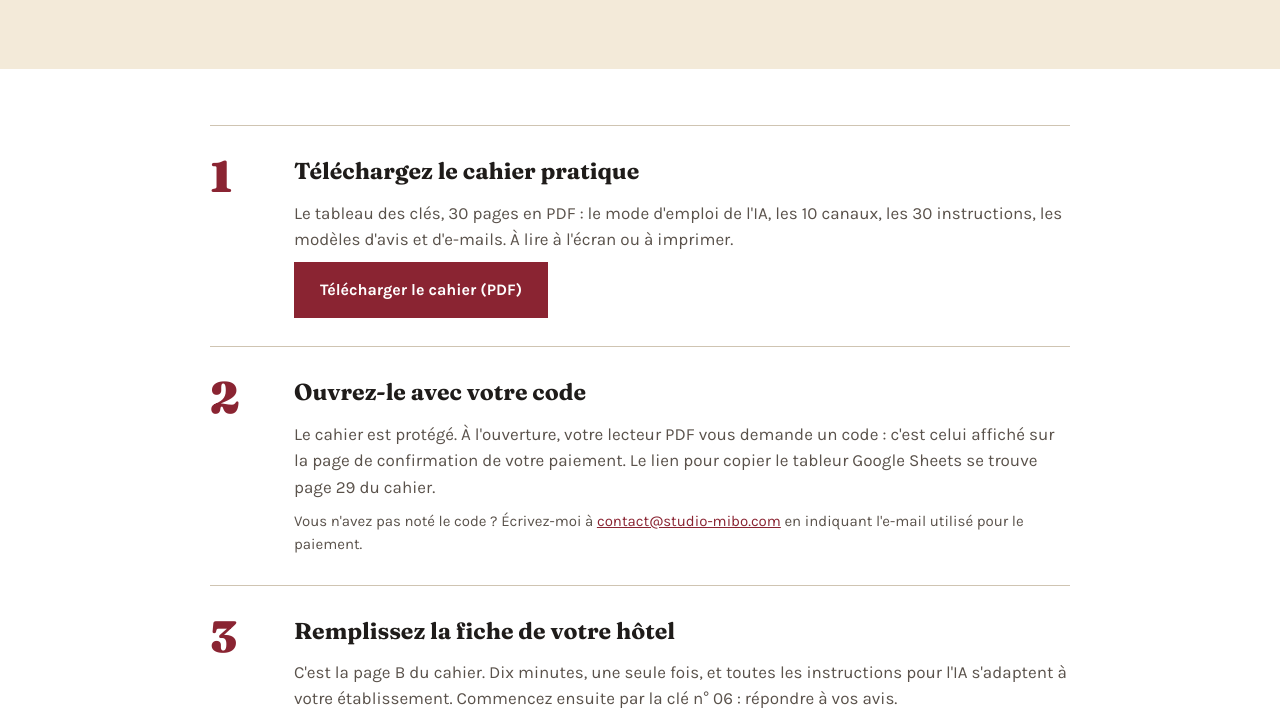
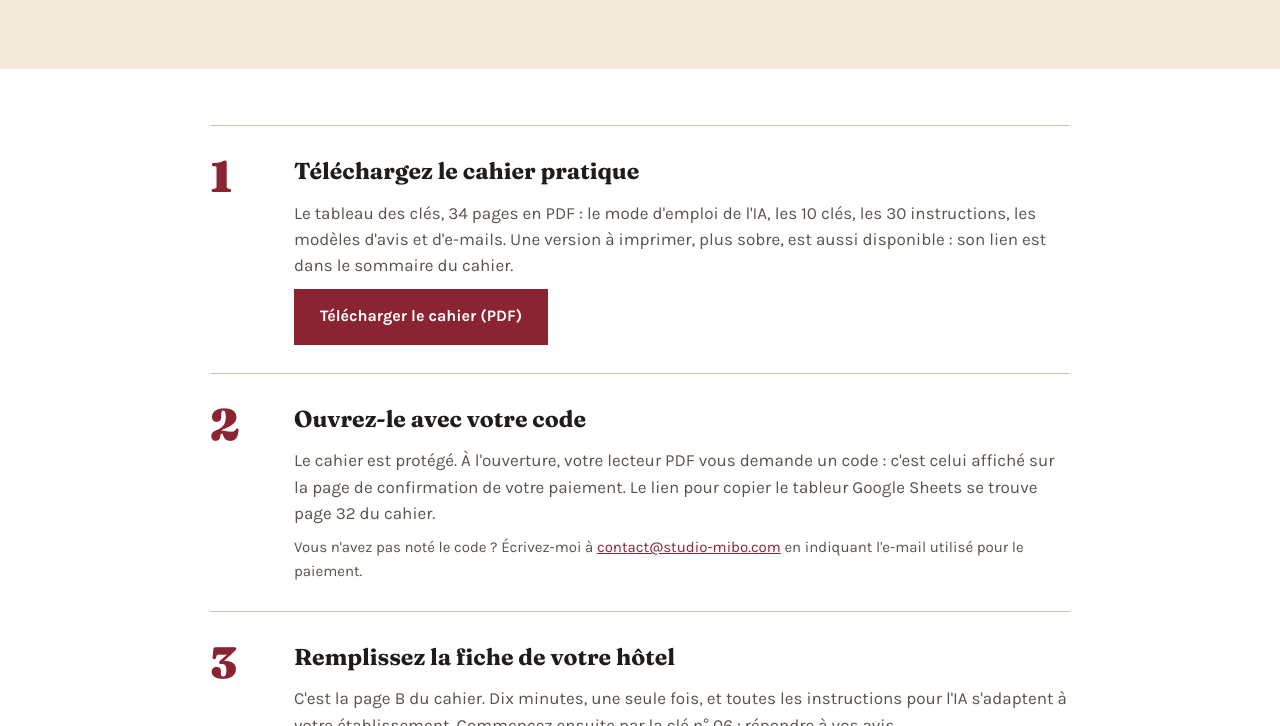
Before and after one commit to laeti-bras-droit-infopreneurs/site-studio-mibo, a plain HTML site: page merci/index.html in a window 1280 px wide. Shown: the part 497-1223 px from the top of the page. Drawn offline with Linux system fonts and the light colour scheme.

Commit message:
Tableau des clés : nouvelle édition (34 pages)

```diff
--- a/merci/index.html
+++ b/merci/index.html
@@ -47,7 +47,7 @@
 <span style="font-family: 'Fraunces', Georgia, serif; font-weight: 900; font-size: 44px; line-height: 1; color: #8a2432">1</span>
 <div style="display: flex; flex-direction: column; gap: 10px; align-items: flex-start">
 <h2 style="margin: 0; font-family: 'Fraunces', Georgia, serif; font-weight: 700; font-size: 23px">Téléchargez le cahier pratique</h2>
-<p style="margin: 0; font-size: 17px; color: #5a524b">Le tableau des clés, 30 pages en PDF : le mode d'emploi de l'IA, les 10 canaux, les 30 instructions, les modèles d'avis et d'e-mails. À lire à l'écran ou à imprimer.</p>
+<p style="margin: 0; font-size: 17px; color: #5a524b">Le tableau des clés, 34 pages en PDF : le mode d'emploi de l'IA, les 10 clés, les 30 instructions, les modèles d'avis et d'e-mails. Une version à imprimer, plus sobre, est aussi disponible : son lien est dans le sommaire du cahier.</p>
 <a href="le-tableau-des-cles-hospitalitia.pdf" download="le-tableau-des-cles-hospitalitia.pdf" style="display: inline-flex; align-items: center; gap: 12px; min-height: 52px; padding: 0 24px; background: #8a2432; color: #ffffff; text-decoration: none; font-family: 'Karla', system-ui, sans-serif; font-weight: 700; font-size: 16px; border: 2px solid #8a2432">Télécharger le cahier (PDF)</a>
 </div>
 </li>
@@ -55,7 +55,7 @@
 <span style="font-family: 'Fraunces', Georgia, serif; font-weight: 900; font-size: 44px; line-height: 1; color: #8a2432">2</span>
 <div style="display: flex; flex-direction: column; gap: 10px; align-items: flex-start">
 <h2 style="margin: 0; font-family: 'Fraunces', Georgia, serif; font-weight: 700; font-size: 23px">Ouvrez-le avec votre code</h2>
-<p style="margin: 0; font-size: 17px; color: #5a524b">Le cahier est protégé. À l'ouverture, votre lecteur PDF vous demande un code : c'est celui affiché sur la page de confirmation de votre paiement. Le lien pour copier le tableur Google Sheets se trouve page 29 du cahier.</p>
+<p style="margin: 0; font-size: 17px; color: #5a524b">Le cahier est protégé. À l'ouverture, votre lecteur PDF vous demande un code : c'est celui affiché sur la page de confirmation de votre paiement. Le lien pour copier le tableur Google Sheets se trouve page 32 du cahier.</p>
 <p style="margin: 0; font-size: 15px; color: #5a524b">Vous n'avez pas noté le code ? Écrivez-moi à <a href="mailto:contact@studio-mibo.com">contact@studio-mibo.com</a> en indiquant l'e-mail utilisé pour le paiement.</p>
 </div>
 </li>
```
Also changed, not shown: 1 other file.
